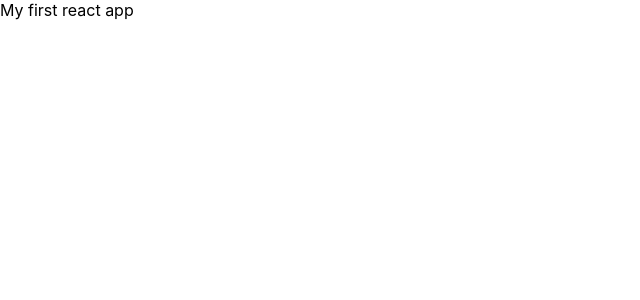
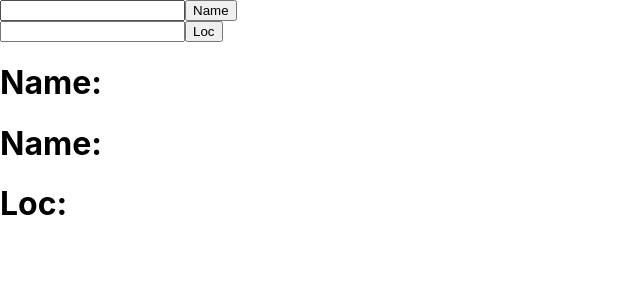
Before and after one commit to ArpithaPuttegowda/myrepo, a React (Create React App) app in the folder myreduxfirstapp/: page / in a window 1280 px wide. Shown: the top 300 px of the page, without its empty margins (0-640 px from the left). Built offline with nearby package versions, Linux system fonts and the light colour scheme.

Commit message:
redux basic conf

```diff
--- a/myreduxfirstapp/src/App.js
+++ b/myreduxfirstapp/src/App.js
@@ -1,7 +1,16 @@
 import "./App.css";
+import {A} from "./Components/A";
+import {B} from "./Components/B";
+import {C} from "./Components/C";
 
 function App() {
-  return <div>My first react app</div>;
+  return (
+    <div>
+      <A />
+      <B />
+      <C />
+    </div>
+  );
 }
 
 export default App;
--- /dev/null
+++ b/myreduxfirstapp/src/Components/A.js
@@ -0,0 +1,19 @@
+import React, {useRef} from "react";
+import {useDispatch} from "react-redux";
+
+export const A = () => {
+  const nameRef = useRef(null);
+  const dispatch = useDispatch();
+  const handleName = () => {
+    dispatch({
+      type: "NAME",
+      payload: nameRef.current.value
+    });
+  };
+  return (
+    <div>
+      <input ref={nameRef} />
+      <button onClick={handleName}>Name</button>
+    </div>
+  );
+};
--- /dev/null
+++ b/myreduxfirstapp/src/Components/B.js
@@ -0,0 +1,10 @@
+import React from "react";
+
+export const B = () => {
+  return (
+    <div>
+      <input />
+      <button>Loc</button>
+    </div>
+  );
+};
--- /dev/null
+++ b/myreduxfirstapp/src/Components/C.js
@@ -0,0 +1,15 @@
+import React from "react";
+import {useSelector} from "react-redux";
+
+export const C = () => {
+  const state = useSelector((state) => state);
+  const name = useSelector((state) => state?.nameLocReducer?.name);
+  console.log(state, "state");
+  return (
+    <div>
+      <h1>Name:{state.nameLocReducer.name}</h1>
+      <h1>Name:{name}</h1>
+      <h1>Loc:</h1>
+    </div>
+  );
+};
--- /dev/null
+++ b/myreduxfirstapp/src/Reducers/nameLocReducer.js
@@ -0,0 +1,14 @@
+import {initialData} from "../Utils/inits";
+
+const nameLocReducer = (state = initialData, action) => {
+  if (action.type === "NAME") {
+    state = {
+      ...state,
+      name: action.payload
+    };
+  }
+  console.log(state, "updated state");
+  return state;
+};
+
+export {nameLocReducer};
--- /dev/null
+++ b/myreduxfirstapp/src/Store/store.js
@@ -0,0 +1,12 @@
+import {configureStore} from "@reduxjs/toolkit";
+import {nameLocReducer} from "../Reducers/nameLocReducer";
+
+const rootReducer = {
+  nameLocReducer: nameLocReducer
+};
+
+const store = configureStore({
+  reducer: rootReducer
+});
+
+export default store;
--- /dev/null
+++ b/myreduxfirstapp/src/Utils/inits.js
@@ -0,0 +1,4 @@
+export const initialData = {
+  name: "",
+  loc: ""
+};
--- a/myreduxfirstapp/src/index.js
+++ b/myreduxfirstapp/src/index.js
@@ -3,11 +3,15 @@ import ReactDOM from "react-dom/client";
 import "./index.css";
 import App from "./App";
 import reportWebVitals from "./reportWebVitals";
+import {Provider} from "react-redux";
+import myStore from "./Store/store";
 
 const root = ReactDOM.createRoot(document.getElementById("root"));
 root.render(
   <React.StrictMode>
-    <App />
+    <Provider store={myStore}>
+      <App />
+    </Provider>
   </React.StrictMode>
 );
 
```
Also changed, not shown: myreduxfirstapp/src/Components/ReduxSample.js (added), 1 other file (tests, documents, lock files or other folders).
